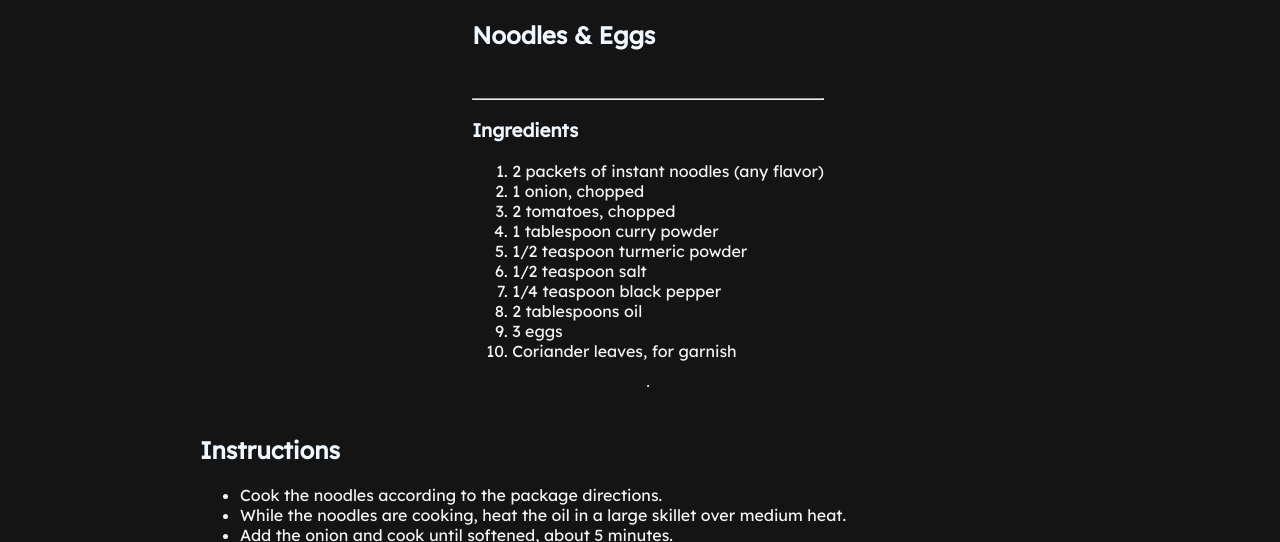
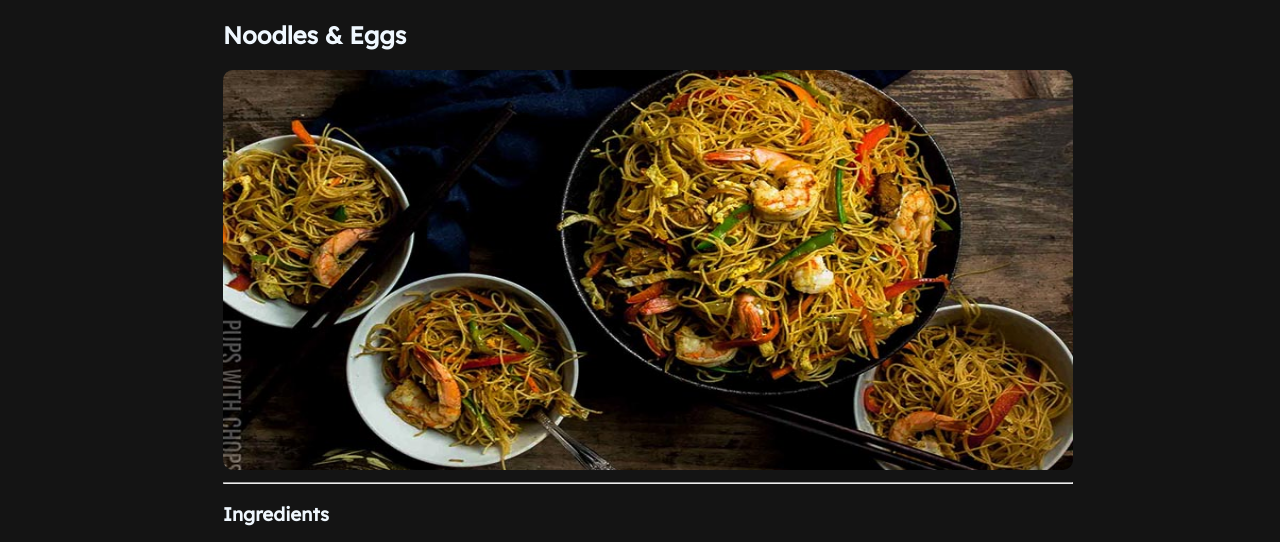
Before and after one commit to Brikita/JKUAT-WEB-DEVELOPMENT-SCT211-0005-2023, a plain HTML site: page index.html in a window 1280 px wide. Shown: the part 183-725 px from the top of the page. Drawn offline with Linux system fonts and the light colour scheme.

Commit message:
Add an image

```diff
--- a/index.html
+++ b/index.html
@@ -22,6 +22,7 @@
     <main>
       <section>
         <h2>Noodles & Eggs</h2>
+        <img src="./noodles.jpg" alt=" noodles with eggs" width="850" height="400">
         <br />
         <hr />
         <div>
--- a/style.css
+++ b/style.css
@@ -41,6 +41,9 @@ main {
     justify-content: center;
     align-items: center;
 }
+img {
+    border-radius: 10px;
+}
 .instruction {
     width: 70%;
 }
```
Also changed, not shown: noodles.jpg (added).
